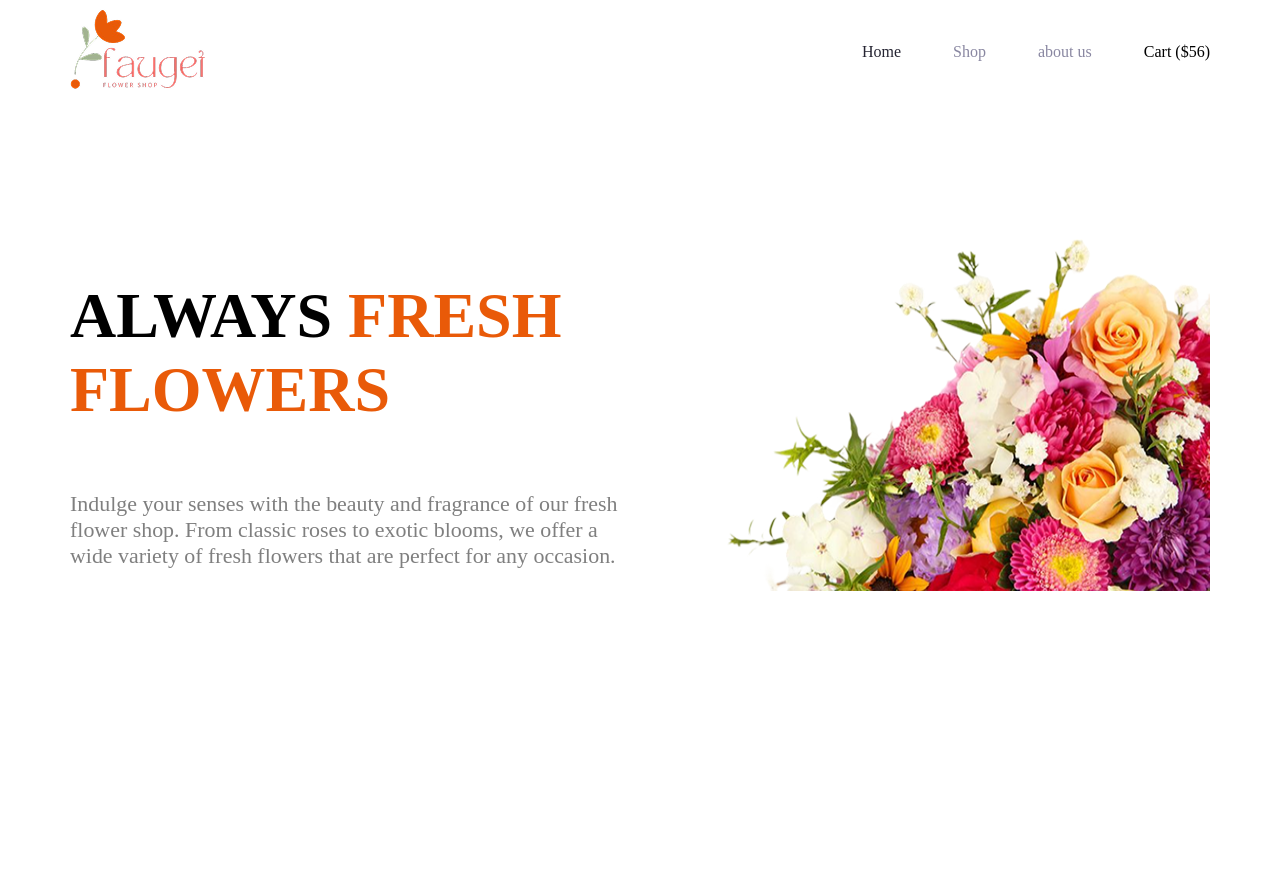
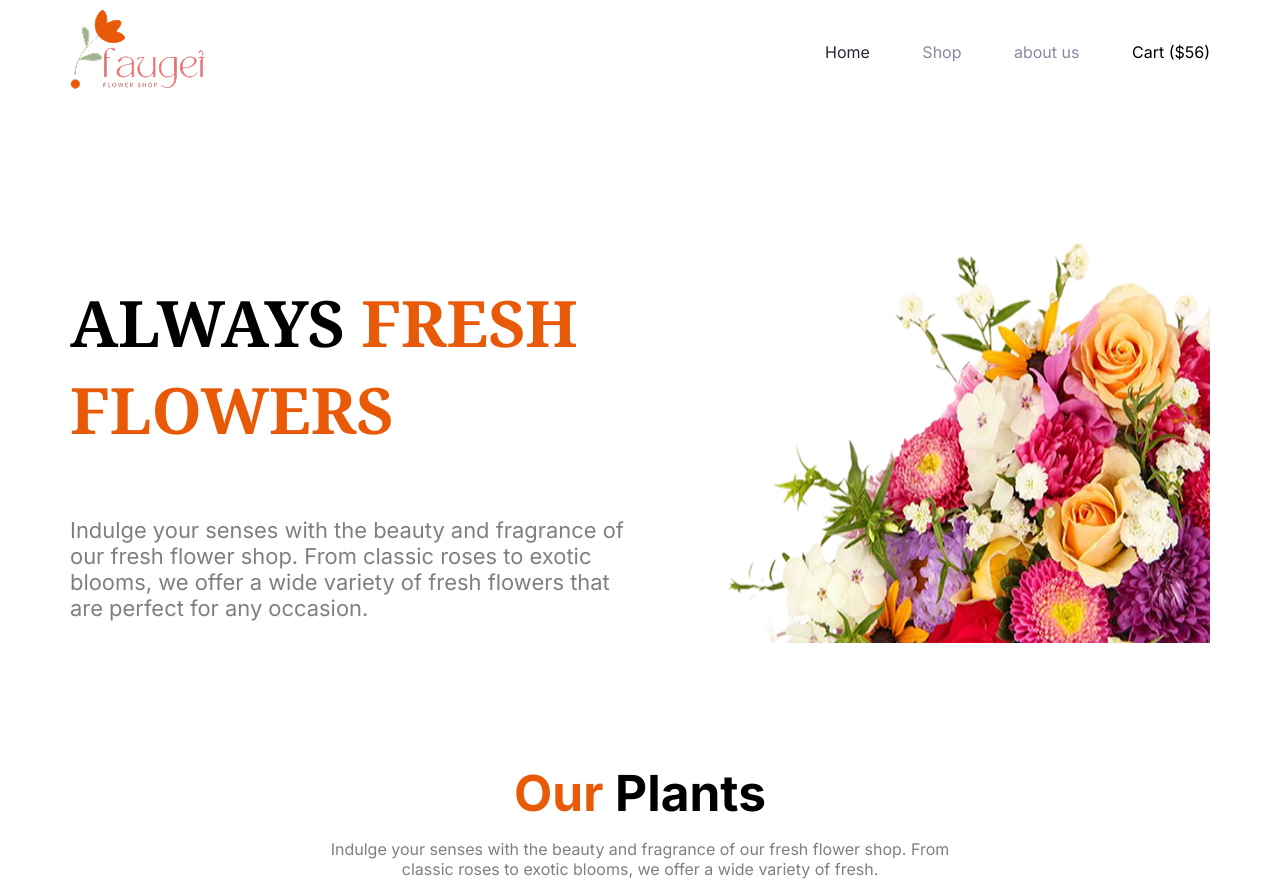
Before and after one commit to noruzzaman-rahat/flowers-responsive, a plain HTML site: page index.html in a window 1280 px wide. Before the commit the page ends 800 px from the top, so only its background shows below. Drawn offline with Linux system fonts and the light colour scheme.

Commit message:
update index.html

```diff
--- a/index.html
+++ b/index.html
@@ -26,9 +26,9 @@
       </nav>
       <div class="banner-section">
         <div class="banner-content">
-          <h3 class="banner-title">
+          <h3 class="banner-title noto-serif">
             ALWAYS
-            <span class="orenge-color"
+            <span class="orenge-color noto-serif"
               >FRESH <br />
               FLOWERS</span
             >
@@ -45,6 +45,19 @@
 
     </header>
     <main>
+        <!-- our plants section -->
+      <section class="our-plants">
+        <div class="plant-content">
+          <h3 class="plant-title">
+            <span class="orenge-color">Our</span> Plants
+          </h3>
+          <p class="plant-description black-color-50">
+            Indulge your senses with the beauty and fragrance of our fresh
+            flower shop. From <br />
+            classic roses to exotic blooms, we offer a wide variety of fresh.
+          </p>
+        </div>
+
 
     </main>
     <footer>
--- a/style/style.css
+++ b/style/style.css
@@ -1,6 +1,13 @@
 @import url("https://fonts.googleapis.com/css2?family=Inter:ital,opsz,wght@0,14..32,100..900;1,14..32,100..900&family=Noto+Serif:ital,wght@0,100..900;1,100..900&display=swap");
+
+body {
+  font-family: "Inter", sans-serif;
+  font-optical-sizing: auto;
+  font-style: normal;
+}
+
+
 /* relative style */
-
 .noto-serif {
   font-family: "Noto Serif", serif;
   font-optical-sizing: auto;
@@ -63,3 +70,18 @@
   font-size: 1.37rem;
   font-weight: 400;
 }
+
+/* our plants styles */
+
+.our-plants {
+  max-width: 1140px;
+  margin: 0 auto;
+  text-align: center;
+}
+
+.plant-title {
+  font-size: 3.1rem;
+  font-weight: 700;
+  margin: 0;
+
+}
```
